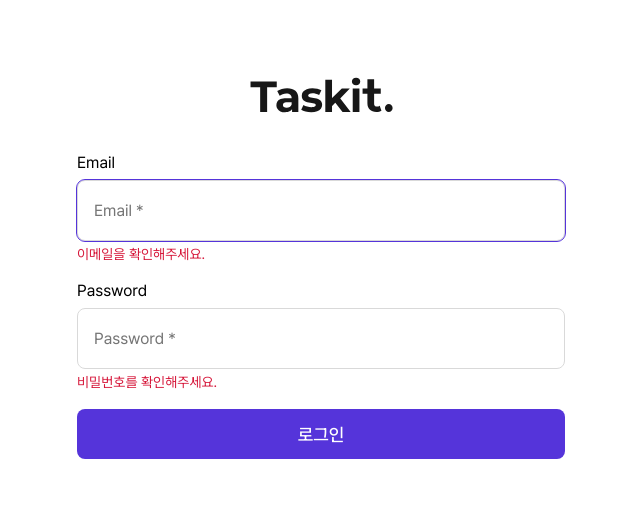
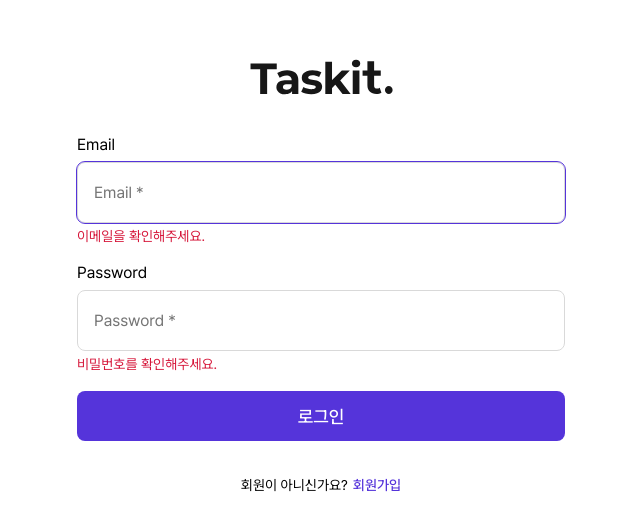
Before and after one commit to siyeol97/taskit, a Next.js app: page /login in a window 1280 px wide. Shown: the part 124-654 px from the top of the page, without its empty margins (319-959 px from the left). Built offline with nearby package versions, Linux system fonts and the light colour scheme.

Commit message:
💄 Style: update login page layout

```diff
--- a/src/app/login/page.module.scss
+++ b/src/app/login/page.module.scss
@@ -5,5 +5,24 @@
   @include flex();
   flex-direction: column;
   min-height: 100vh;
-  gap: 40px;
+  gap: 20px;
 }
+
+.logo {
+  margin-bottom: 20px;
+}
+
+.go_register {
+  font-size: 14px;
+  text-align: center;
+
+  & a {
+    color: $violet_5534DA;
+    font-weight: 500;
+    margin-left: 5px;
+
+    &:hover {
+      text-decoration: underline;
+    }
+  }
+}
--- a/src/app/login/page.tsx
+++ b/src/app/login/page.tsx
@@ -1,6 +1,7 @@
 import Image from 'next/image';
 import LoginForm from './components/LoginForm';
 import styles from './page.module.scss';
+import Link from 'next/link';
 
 export default function Login() {
   return (
@@ -10,8 +11,13 @@
         alt='logo'
         width={144}
         height={36}
+        className={styles.logo}
       />
       <LoginForm />
+      <p className={styles.go_register}>
+        회원이 아니신가요?
+        <Link href={'/signup'}>회원가입</Link>
+      </p>
     </main>
   );
 }
```
